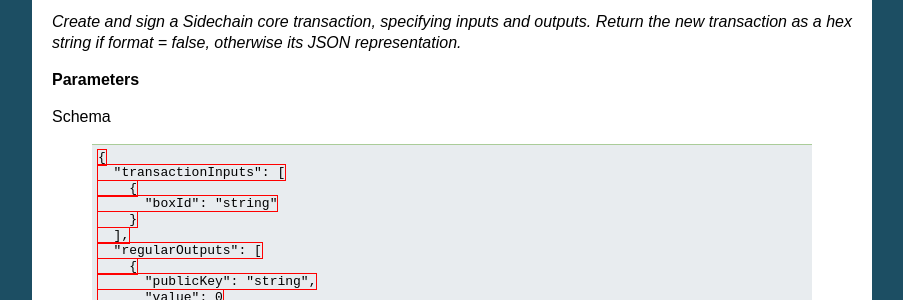
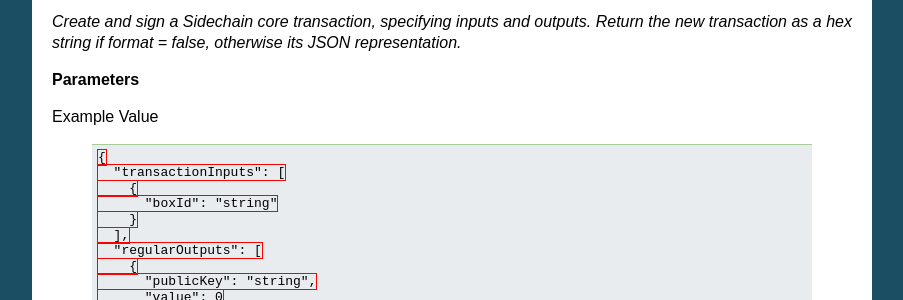
Before and after one commit to megaluck/documentation, a Sphinx documentation site: the page built from docs/reference/01-scnode-api-spec.rst, in a window 1280 px wide and 1400 px high, scrolled down 8323 px. Shown: the part 152-452 px from the top of the window, without its empty margins (198-1101 px from the left). Built offline with Sphinx 7.4.7, drawn with Linux system fonts in a browser that asks for light colours; some of the changed text lies outside the part shown.

Commit message:
Update 01-scnode-api-spec.rst

```diff
--- a/docs/reference/01-scnode-api-spec.rst
+++ b/docs/reference/01-scnode-api-spec.rst
@@ -519,7 +519,7 @@ ______
 
 **Parameters**
 
-Schema
+Example Value
 
    .. sourcecode:: http
 
@@ -588,7 +588,7 @@ ______
 
 **Parameters**
 
-Schema
+Example Value
 
    .. sourcecode:: http
 
@@ -653,7 +653,7 @@ ______
 
 **Parameters**
 
-Schema
+Example Value
 
    .. sourcecode:: http
 
@@ -742,7 +742,7 @@ ____
 
 **Parameters**
 
-Schema
+Example Value
 
    .. sourcecode:: http
 
@@ -792,7 +792,7 @@ _______
 
 **Parameters**
 
-Schema
+Example Value
 
    .. sourcecode:: http
 
@@ -899,7 +899,7 @@ ______
 
 **Parameters**
 
-Schema
+Example Value
 
    .. sourcecode:: http
 
```
